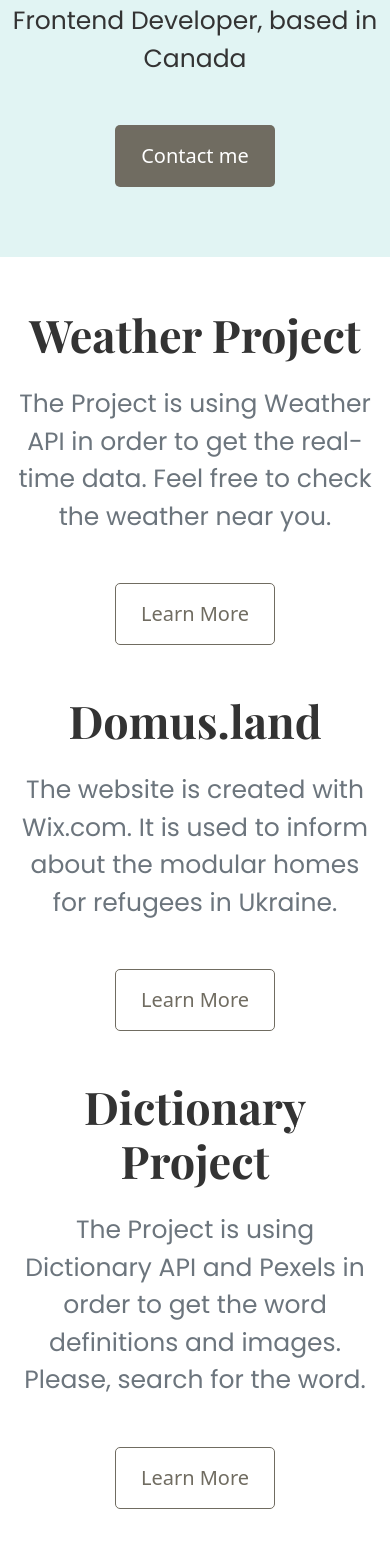
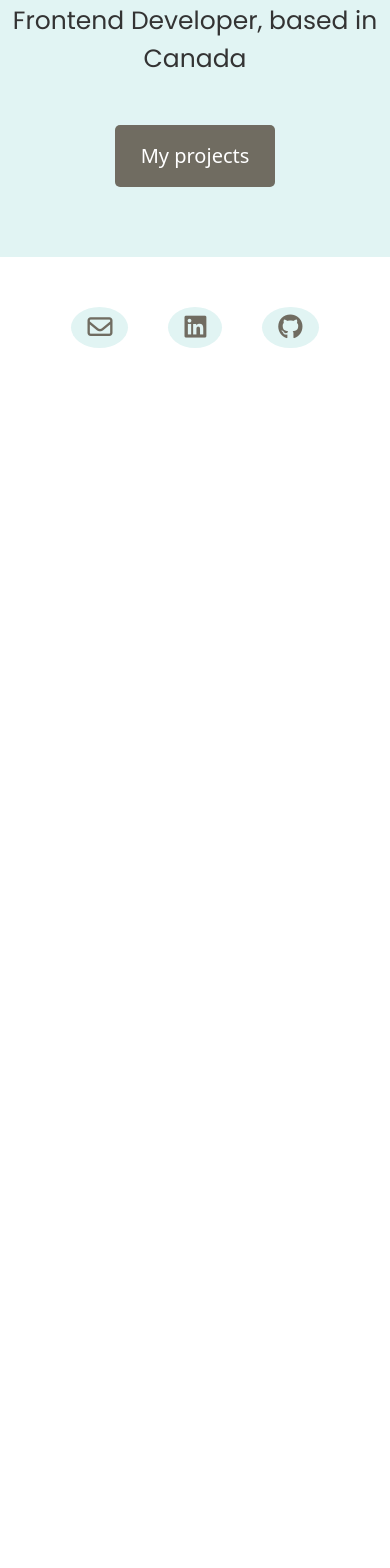
Before and after one commit to kate0427/resume-react, a React (Create React App) app: page / in a window 390 px wide. Shown: the part 340-1908 px from the top of the page. After the commit the page ends 844 px from the top, so only its background shows below. Built offline with nearby package versions, Linux system fonts and the light colour scheme.

Commit message:
added resume

```diff
--- a/src/components/About.jsx
+++ b/src/components/About.jsx
@@ -2,6 +2,7 @@ import React from "react";
 import myPhoto from "../media/myPhoto.jpg";
 import Footer from "./Footer";
 import { Link } from "react-router-dom";
+import resume from "../media/resume.pdf";
 
 export default function About() {
   return (
@@ -24,21 +25,38 @@ export default function About() {
                 development and am always looking for new opportunities to learn
                 and grow.
               </p>
-              <Link
-                to="/projects"
-                className="btn btn-branding"
-                title="My Project"
-              >
-                View All Projects
-              </Link>
             </div>
           </div>
           <div className="col-lg-6 text-center">
             <img
               src={myPhoto}
-              alt="Kateryna"
-              className="img-fluid mt-4 myPhoto"
+              alt="Kateryna Andriichuk"
+              className="img-fluid myPhoto"
             />
+          </div>
+        </div>
+        <div className="row text-center">
+          <div className="col">
+            {" "}
+            <Link
+              to="/projects"
+              className="btn btn-branding mw-50 mt-3"
+              title="My Project"
+            >
+              Projects
+            </Link>
+          </div>
+          <div className="col">
+            {" "}
+            <a
+              href={resume}
+              target="_blank"
+              rel="noreferrer"
+              className="btn btn-branding mw-50 mt-3"
+              title="My resume"
+            >
+              Resume
+            </a>
           </div>
         </div>
       </div>
--- a/src/components/Home.jsx
+++ b/src/components/Home.jsx
@@ -1,7 +1,4 @@
 import React from "react";
-import weather from "../media/weather.png";
-import domus from "../media/domus.png";
-import dictionary from "../media/dictionary.png";
 import Footer from "./Footer";
 import { Link } from "react-router-dom";
 
@@ -12,102 +9,16 @@ export default function Home() {
         <h1 className="mb-5">Kateryna Andriichuk</h1>
         <p className="mb-5">Frontend Developer, based in Canada</p>
         <div>
-          <Link to="/contact" className="btn btn-branding" title="Contact page">
-            Contact me
+          <Link
+            to="/projects"
+            className="btn btn-branding"
+            title="Contact page"
+          >
+            My projects
           </Link>
         </div>
       </div>
-      <p className="text-center mt-5 mb-5 projectsWord d-none d-lg-block">
-        Projects
-      </p>
-      <div className="container">
-        <div className="row">
-          <div className="col d-none d-lg-block">
-            <a
-              href="https://weather-react-kateryna.netlify.app/"
-              target="_blank"
-              rel="noopener noreferrer"
-              title="Weather Project"
-            >
-              <img
-                src={weather}
-                alt="weather project"
-                className="mb-5 img-fluid"
-              />
-            </a>
-          </div>
-          <div className="col projectDescription">
-            <h2 className="mb-4">Weather Project</h2>
-            <p className="mb-5 text-muted">
-              The Project is using Weather API in order to get the real-time
-              data. Feel free to check the weather near you.
-            </p>
-            <Link
-              to="/projects"
-              className="btn btn-branding-outline mb-5"
-              title="Weather Project"
-            >
-              Learn More
-            </Link>
-          </div>
-        </div>
-        <div className="row">
-          <div className="col projectDescription">
-            <h2 className="mb-4">Domus.land</h2>
-            <p className="mb-5 text-muted">
-              The website is created with Wix.com. It is used to inform about
-              the modular homes for refugees in Ukraine.
-            </p>
-            <Link to="/projects" className="btn btn-branding-outline mb-5">
-              Learn More
-            </Link>
-          </div>
-          <div className="col d-none d-lg-block">
-            <a
-              href="https://www.domus.land/"
-              target="_blank"
-              rel="noopener noreferrer"
-              title="Mobile Houses Projects"
-            >
-              <img
-                src={domus}
-                alt="mobile houses project"
-                className="mb-5 img-fluid"
-              />
-            </a>
-          </div>
-        </div>
-        <div className="row">
-          <div className="col d-none d-lg-block">
-            <a
-              href="https://dictionary-react-kateryna.netlify.app/"
-              target="_blank"
-              rel="noopener noreferrer"
-              title="Dictionary Project"
-            >
-              <img
-                src={dictionary}
-                alt="dictionary project"
-                className="mb-5 img-fluid"
-              />
-            </a>
-          </div>
-          <div className="col projectDescription">
-            <h2 className="mb-4">Dictionary Project</h2>
-            <p className="mb-5 text-muted">
-              The Project is using Dictionary API and Pexels in order to get the
-              word definitions and images. Please, search for the word.
-            </p>
-            <Link
-              to="/projects"
-              className="btn btn-branding-outline mb-5"
-              title="Dictionary Project"
-            >
-              Learn More
-            </Link>
-          </div>
-        </div>
-      </div>
+
       <Footer />
     </div>
   );
--- a/src/components/Projects.jsx
+++ b/src/components/Projects.jsx
@@ -18,7 +18,11 @@ export default function Projects() {
                 rel="noopener noreferrer"
                 title="Weather Project"
               >
-                <img src={weather} className="img-fluid" alt="weather App" />
+                <img
+                  src={weather}
+                  className="img-fluid d-none d-md-block"
+                  alt="weather App"
+                />
               </a>
             </div>
             <div className="col-md-6">
@@ -28,17 +32,19 @@ export default function Projects() {
                 rel="noopener noreferrer"
                 title="Weather Project"
               >
-                <h3 className="mt-4">Weather Project</h3>
+                <h3 className="mt-3">Weather Project</h3>
               </a>
-              <p className="mt-3 text-muted text-center">
-                Built with React
+              <p className="text-muted text-justify">
+                The Project is built with React and is using Weather API in
+                order to get the real-time data. Feel free to check the weather
+                near you.{"  "}
                 <a
                   href="https://github.com/kate0427/weather-project-react"
                   target="_blank"
                   rel="noopener noreferrer"
                   title="GitHub"
                 >
-                  <i className="fa-brands fa-github icon"></i>
+                  <i className="fa-brands fa-github icon d-inline"></i>
                 </a>
               </p>
             </div>
@@ -51,10 +57,10 @@ export default function Projects() {
                 rel="noopener noreferrer"
                 title="Mobile Houses Projects"
               >
-                <h3 className="mt-5">Domus.land</h3>
+                <h3 className="projectHeader">Domus.land</h3>
               </a>
-              <p className="mt-3 text-muted text-center">
-                Built with{" "}
+              <p className=" text-muted text-justify">
+                The website is created with{" "}
                 <a
                   className="text-muted"
                   href="https://www.wix.com/"
@@ -63,6 +69,8 @@ export default function Projects() {
                 >
                   Wix.com
                 </a>
+                . It is used to inform about the modular homes for refugees in
+                Ukraine.
               </p>
             </div>
             <div className="col-md-6">
@@ -74,7 +82,7 @@ export default function Projects() {
               >
                 <img
                   src={domus}
-                  className="img-fluid"
+                  className="img-fluid d-none d-md-block"
                   alt="mobile houses app"
                 />
               </a>
@@ -90,7 +98,7 @@ export default function Projects() {
               >
                 <img
                   src={dictionary}
-                  className="img-fluid"
+                  className="img-fluid d-none d-md-block"
                   alt="dictionary App"
                 />
               </a>
@@ -102,17 +110,19 @@ export default function Projects() {
                 rel="noopener noreferrer"
                 title="Dictionary Project"
               >
-                <h3 className="mt-4">Dictionary Project</h3>
+                <h3 className="projectHeader">Dictionary Project</h3>
               </a>
-              <p className="mt-3 text-muted text-center">
-                Built with React
+              <p className=" text-muted text-justify">
+                The Project is built with React and is using Dictionary API in
+                order to get the word definitions and images. Please, search for
+                the word. {"  "}
                 <a
                   href="https://github.com/kate0427/dictionary-project-react"
                   target="_blank"
                   rel="noopener noreferrer"
                   title="GitHub"
                 >
-                  <i className="fa-brands fa-github icon"></i>
+                  <i className="fa-brands fa-github icon d-inline"></i>
                 </a>
               </p>
             </div>
--- a/src/index.css
+++ b/src/index.css
@@ -94,7 +94,7 @@ img {
 }
 
 .projectsWord {
-  font-size: 35px;
+  font-size: 40px;
 }
 
 .btn-branding-outline {
@@ -107,6 +107,11 @@ img {
 
 .projectDescription {
   padding: 0 60px;
+  text-align: justify;
+}
+
+.projectHeader {
+  margin-top: 50px;
 }
 
 .contentContainer h1 {
@@ -130,6 +135,7 @@ img {
 .myPhoto {
   border-radius: 5px;
   width: 75%;
+  margin-top: 80px;
 }
 
 .contact-page {
@@ -212,4 +218,7 @@ footer .contact-box p {
   .contact-page p {
     margin: 30px;
   }
+  .myPhoto {
+    margin: 30px;
+  }
 }
```
Also changed, not shown: 1 other file (tests, documents, lock files or other folders).
